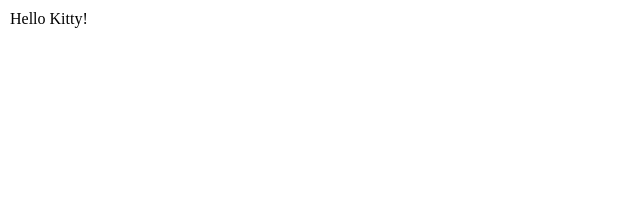
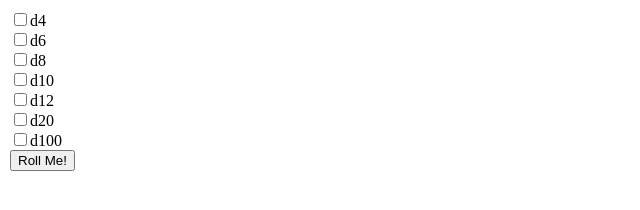
Before and after one commit to Ton-Anne/dnd, a plain HTML site: page index.html in a window 1280 px wide. Shown: the whole page, without its empty margins (0-640 px from the left). Drawn offline with nearby package versions, Linux system fonts and the light colour scheme.

Commit message:
Dice component

```diff
--- a/index.html
+++ b/index.html
@@ -1,4 +1,4 @@
-<html>
+<html xmlns:v-on="http://www.w3.org/1999/xhtml">
 <head>
     <link rel="stylesheet" href="index.css">
     <script src="https://cdn.jsdelivr.net/npm/vue/dist/vue.js"></script>
@@ -6,7 +6,10 @@
 <body>
 
 <div id="app">
-    {{ message }}
+    <dice v-for="dice in dices"
+          v-bind:dice="dice"
+          v-bind:key="dice.value"></dice>
+    <button v-on:click="roll">Roll Me!</button>
 </div>
 
 <script src="index.js"></script>
--- a/index.js
+++ b/index.js
@@ -1,7 +1,10 @@
+Vue.component('dice', {
+    props: ['dice'],
+    template: '<div><input type="checkbox" v-model="dice.selected" checked="{{dice.selected}}">{{dice.name}}</div>'
+})
 var app = new Vue({
     el: '#app',
     data: {
-        message: 'Hello Kitty!',
         dices: [
             { name: 'd4', value : 4, selected: false },
             { name: 'd6', value : 6, selected: false },
```
